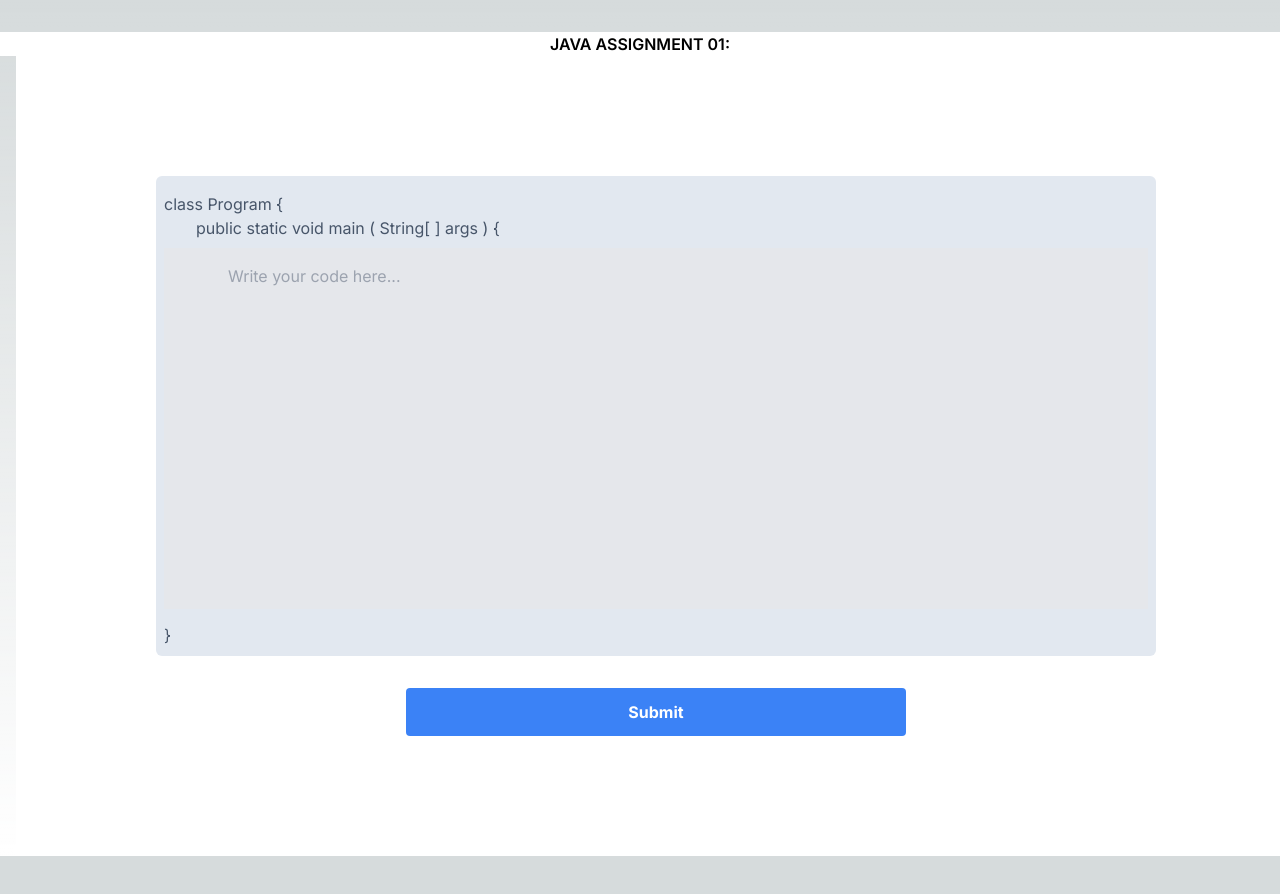
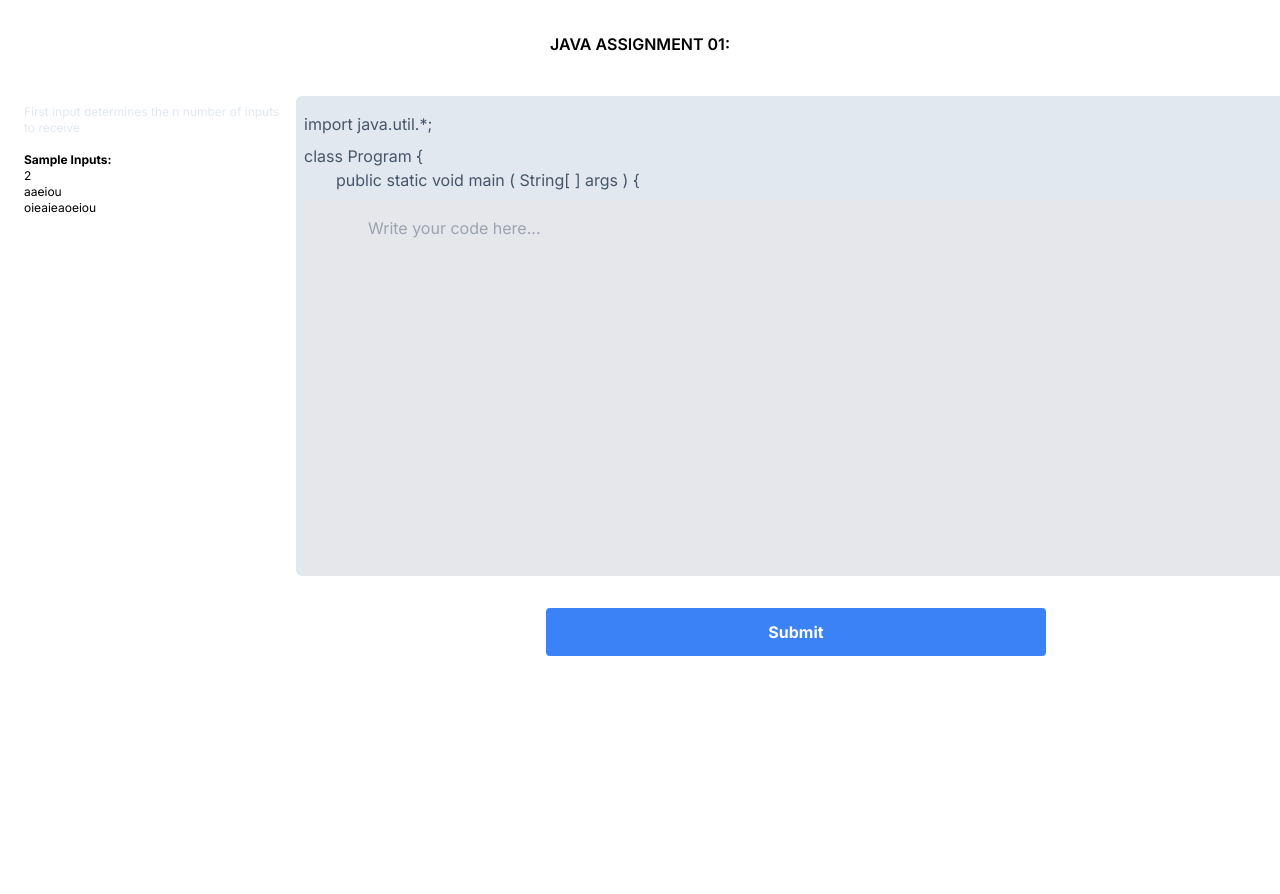
Before and after one commit to EngelbertTeh/portfolio-project-leetcode-dup, a Next.js app: page / in a window 1280 px wide. Before the commit the page ends 856 px from the top, so only its background shows below. Built offline with nearby package versions, Linux system fonts and the light colour scheme.

Commit message:
instructions added, proper package added, set in values added

```diff
--- a/src/app/globals.css
+++ b/src/app/globals.css
@@ -18,12 +18,7 @@
 
 body {
   color: rgb(var(--foreground-rgb));
-  background: linear-gradient(
-      to bottom,
-      transparent,
-      rgb(var(--background-end-rgb))
-    )
-    rgb(var(--background-start-rgb));
+  background: @apply bg-white;
 }
 
 @layer utilities {
--- a/src/app/layout.tsx
+++ b/src/app/layout.tsx
@@ -1,12 +1,12 @@
-import type { Metadata } from "next";
-import { Inter } from "next/font/google";
-import "./globals.css";
+import type { Metadata } from 'next';
+import { Inter } from 'next/font/google';
+import './globals.css';
 
-const inter = Inter({ subsets: ["latin"] });
+const inter = Inter({ subsets: ['latin'] });
 
 export const metadata: Metadata = {
-  title: "Create Next App",
-  description: "Generated by create next app",
+  title: 'Create Next App',
+  description: 'Generated by create next app',
 };
 
 export default function RootLayout({
@@ -15,8 +15,8 @@ export default function RootLayout({
   children: React.ReactNode;
 }>) {
   return (
-    <html lang="en">
-      <body className={inter.className}>{children}</body>
+    <html lang="en ">
+      <body className={`${inter.className} `}>{children}</body>
     </html>
   );
 }
--- a/src/app/page.tsx
+++ b/src/app/page.tsx
@@ -2,10 +2,21 @@ import CodeEditor from '@/components/component/CodeEditor';
 export default function Home() {
   return (
     <main>
-      <div className="bg-white flex justify-center items-center mt-[2rem]">
+      <div className=" flex justify-center items-center mt-[2rem]  ">
         <h1 className={'text-black  font-semibold'}>JAVA ASSIGNMENT 01:</h1>
       </div>
-      <div className=" mx-[1rem] h-screen w-screen bg-white flex flex-col justify-center items-center ">
+
+      <div className=" mx-[1rem] h-screen w-screen bg-white flex  justify-evenly items-start mt-10 ">
+        <div className="  my-2 text-xs pl-2 pr-4 ">
+          <p className="text-slate-200">
+            First input determines the n number of inputs to receive
+          </p>
+          &nbsp; &nbsp;
+          <p className="font-bold">Sample Inputs: </p>
+          <p>2 </p>
+          <p>aaeiou </p>
+          <p>oieaieaoeiou</p>
+        </div>
         <CodeEditor />
       </div>
     </main>
--- a/src/components/component/CodeEditor.tsx
+++ b/src/components/component/CodeEditor.tsx
@@ -1,6 +1,5 @@
 'use client';
 import { FormEvent, useRef, useState } from 'react';
-import { useSWRConfig } from 'swr';
 interface SubmissionBody {
   lang: string;
   source: string;
@@ -11,7 +10,6 @@ interface SubmissionBody {
   callback: string;
 }
 function CodeEditor() {
-  const { mutate } = useSWRConfig();
   const [results, setResults] = useState<{ output: string } | undefined>(
     undefined
   );
@@ -32,7 +30,20 @@ function CodeEditor() {
     e.preventDefault();
     const data = textAreaRef.current?.value;
 
-    const JSONdata = `public class Program { public static void main ( String[] args ) { ${data} } }`;
+    const JSONdata = `import java.util.*;import java.lang.*; import java.io.*; public class Program { public static void main ( String[] args ) {
+
+
+      String testData = "2\\naaeiou\\naaaaeiou";
+      InputStream in = new ByteArrayInputStream(testData.getBytes());
+      System.setIn(in);
+
+
+
+
+
+
+
+      ${data} } }`;
 
     submissionBody.source = JSONdata;
 
@@ -55,7 +66,7 @@ function CodeEditor() {
         return;
       }
       const result: { status_update_url: string } = await postResponse.json();
-
+      <p className="text-slate-600">class Program &#123;</p>;
       console.log(result.status_update_url);
       let getResponseData = null;
       do {
@@ -81,10 +92,6 @@ function CodeEditor() {
     } catch (error) {
       console.log(error);
     }
-
-    // mutate(
-    //   'https://api.hackerearth.com/v4/partner/code-evaluation/submissions/'
-    // );
   };
   return (
     <div className="flex flex-col items-center justify-center">
@@ -93,7 +100,8 @@ function CodeEditor() {
         onSubmit={handleForm}
         className="bg-slate-200 h-[60dvh] p-2 w-[350px] sm:w-[600px] lg:w-[1000px] rounded-md relative overflow-hidden"
       >
-        <div className="h-[95%] py-2">
+        <div className="h-[95%]">
+          <p className="text-slate-600 py-2">import java.util.*; </p>
           <p className="text-slate-600">class Program &#123;</p>
           <p className="text-slate-600 px-[2rem]">
             public static void main &#40; String&#91; &#93; args &#41; &#123;
```
